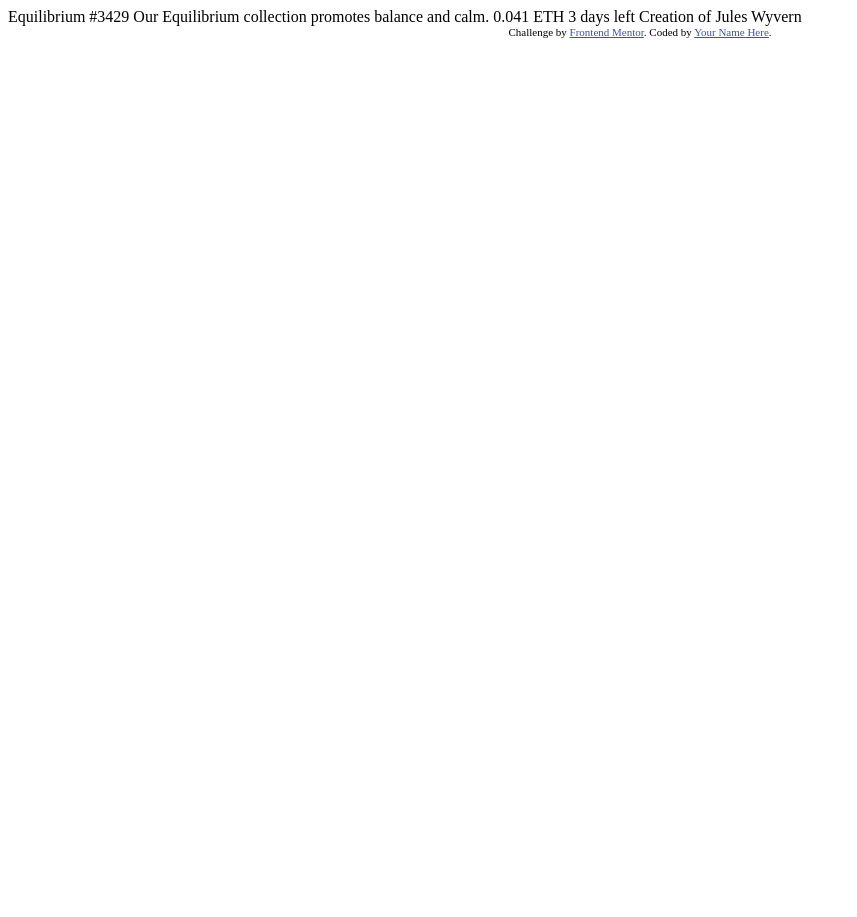
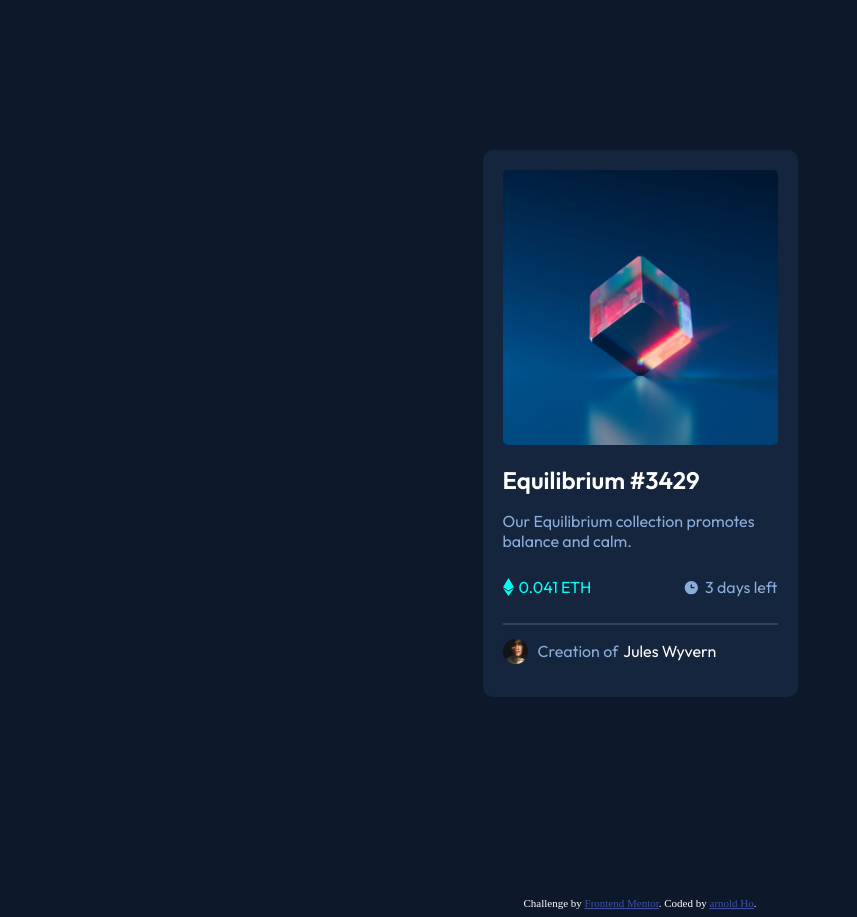
Before and after one commit to arnoldboy123/FEM-NFT-preview, a plain HTML site: page index.html in a window 1280 px wide. Shown: the whole page, without its empty margins (0-857 px from the left). Before the commit the page ends 800 px from the top, so only its background shows below. Drawn offline with Linux system fonts and the light colour scheme.

Commit message:
basic design done

```diff
--- a/index.html
+++ b/index.html
@@ -3,6 +3,8 @@
 <head>
   <meta charset="UTF-8">
   <meta name="viewport" content="width=device-width, initial-scale=1.0"> <!-- displays site properly based on user's device -->
+
+  <link rel="stylesheet" href="styles.css">
 
   <link rel="icon" type="image/png" sizes="32x32" href="./images/favicon-32x32.png">
 
@@ -10,24 +12,36 @@
 
   <!-- Feel free to remove these styles or customise in your own stylesheet 👍 -->
   <style>
-    .attribution { font-size: 11px; text-align: center; }
+    .attribution { font-size: 11px; text-align: center; color:white }
     .attribution a { color: hsl(228, 45%, 44%); }
   </style>
 </head>
 <body>
 
-  Equilibrium #3429
+  <div class="card">
+    <img id="eth" src="images/image-equilibrium.jpg" alt="picture of ethereum">
+    <h1>Equilibrium #3429</h1>
 
-  Our Equilibrium collection promotes balance and calm.
+    <p class="main">Our Equilibrium collection promotes balance and calm.</p>
+    <div class="support">
+      <div class="iconline">
+        <img src="images/icon-ethereum.svg" alt="ethereum icon">
+        <p class="cyan">0.041 ETH</p>
+      </div>
+      <div class="iconline">
+        <img src="images/icon-clock.svg" alt="clock icon">
+        <p>3 days left</p>
+      </div>
+    </div>
 
-  0.041 ETH
-  3 days left
-
-  Creation of Jules Wyvern
+    <div class="iconline">
+      <img src="images/image-avatar.png" alt="creator avatar" class="avatar"> <p></p>Creation of <span class="white">Jules Wyvern</span></p>
+    </div>
+  </div>
 
   <div class="attribution">
     Challenge by <a href="https://www.frontendmentor.io?ref=challenge" target="_blank">Frontend Mentor</a>.
-    Coded by <a href="#">Your Name Here</a>.
+    Coded by <a href="https://github.com/arnoldboy123">arnold Ho</a>.
   </div>
 </body>
 </html>
--- /dev/null
+++ b/styles.css
@@ -0,0 +1,63 @@
+@import url('https://fonts.googleapis.com/css2?family=Lora&family=Montserrat:ital,wght@0,500;1,100&family=Outfit:wght@400;600&family=Poppins:wght@200&family=Roboto:wght@100&display=swap');
+
+body {
+  background-color: hsl(217, 54%, 11%);
+}
+
+.card {
+  background-color: hsl(216, 50%, 16%);
+  margin: auto;
+  margin-top: 50px;
+  margin-bottom: 200px;
+  width: 275px;
+  border-radius: 10px;
+  padding: 20px;
+  color: hsl(215, 51%, 70%);
+  font-family: 'Outfit', sans-serif;
+}
+
+@media screen and (min-width: 380px) {
+  .card {
+    margin-top: 150px;
+  }
+}
+
+.card #eth {
+  width: 100%;
+  border-radius: 5px;
+}
+
+.card h1 {
+  color: hsl(0, 0%, 100%);
+  font-size: 24px;
+}
+
+.support {
+  display: flex;
+  justify-content: space-between;
+  border-bottom: 2px solid hsl(215, 32%, 27%);
+}
+
+.iconline {
+  margin: 10px 0;
+  display: inline-flex;
+  align-items: center;
+  gap: 5px;
+  justify-content: space-between;
+}
+
+.white {
+  color: hsl(0, 0%, 100%);
+}
+
+.avatar {
+  height: 25px;
+}
+
+.cyan {
+  color: hsl(178, 100%, 50%);
+}
+
+.main {
+  margin-bottom: 0;
+}
```
